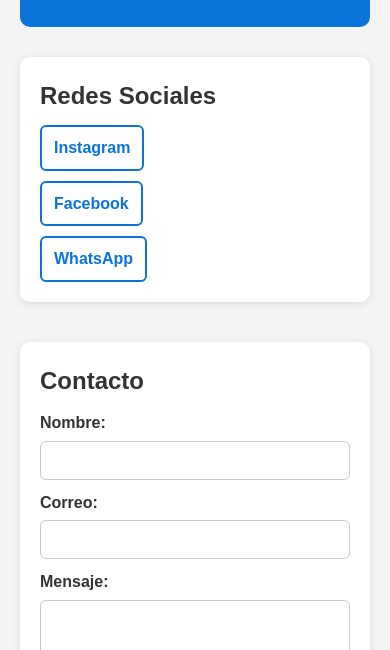
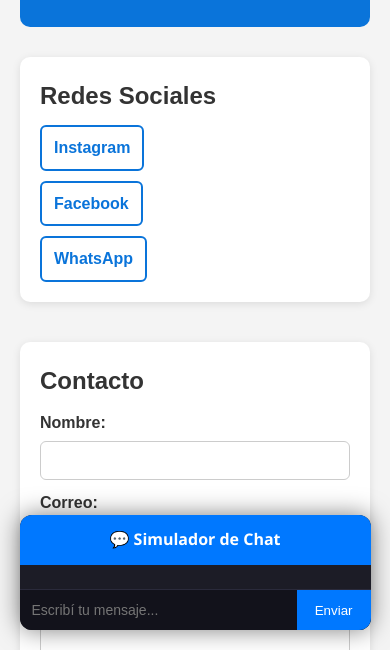
Before and after one commit to David742s/Mi-sitio, a plain HTML site: page index.html in a window 390 px wide. Shown: the part 194-844 px from the top of the page. Drawn offline with Linux system fonts and the light colour scheme; a script that the page names is missing.

Commit message:
Update style.css

```diff
--- a/css/style.css
+++ b/css/style.css
@@ -112,3 +112,126 @@ form button:hover {
     font-size: 0.95rem;
   }
 }
+/* ================= Chat Simulado ================= */
+#chat-wrapper-sim {
+  position: fixed;
+  bottom: 20px;
+  right: 20px;
+  width: 380px;
+  max-height: 500px;
+  background: #15151e;
+  border-radius: 12px;
+  overflow: hidden;
+  display: flex;
+  flex-direction: column;
+  box-shadow: 0 0 25px rgba(0,0,0,0.5);
+  z-index: 1000;
+  font-family: 'Segoe UI', sans-serif;
+}
+
+/* Header del chat */
+#chat-wrapper-sim .chat-header-sim {
+  background: #0078ff;
+  padding: 12px;
+  font-weight: bold;
+  text-align: center;
+  color: #fff;
+}
+
+/* Área de mensajes */
+#chat-wrapper-sim .chat-box-sim {
+  flex: 1;
+  padding: 12px;
+  overflow-y: auto;
+  display: flex;
+  flex-direction: column;
+  gap: 8px;
+  background: #1c1c26;
+}
+
+/* Mensajes */
+#chat-wrapper-sim .message-sim {
+  max-width: 80%;
+  padding: 10px 14px;
+  border-radius: 10px;
+  line-height: 1.4;
+  animation: fadeIn 0.3s ease;
+}
+
+#chat-wrapper-sim .user-sim {
+  background: #0078ff;
+  align-self: flex-end;
+}
+
+#chat-wrapper-sim .bot-sim {
+  background: #2e2e3d;
+  align-self: flex-start;
+}
+
+/* Animación de “Generando respuesta” */
+#chat-wrapper-sim .typing-sim {
+  font-style: italic;
+  color: #ccc;
+}
+
+#chat-wrapper-sim .typing-sim::after {
+  content: "";
+  display: inline-block;
+  width: 6px;
+  height: 6px;
+  margin-left: 4px;
+  border-radius: 50%;
+  background: #ccc;
+  animation: blinkDots 1s infinite steps(3);
+}
+
+/* Inputs */
+#chat-wrapper-sim .chat-input-sim {
+  display: flex;
+  border-top: 1px solid #2a2a3b;
+  background: #12121b;
+}
+
+#chat-wrapper-sim .chat-input-sim input {
+  flex: 1;
+  padding: 12px;
+  border: none;
+  background: transparent;
+  color: white;
+  font-size: 14px;
+}
+
+#chat-wrapper-sim .chat-input-sim button {
+  background: #0078ff;
+  color: white;
+  border: none;
+  padding: 12px 18px;
+  cursor: pointer;
+  transition: 0.2s;
+}
+
+#chat-wrapper-sim .chat-input-sim button:hover {
+  background: #3395ff;
+}
+
+/* Animaciones */
+@keyframes fadeIn {
+  from { opacity: 0; transform: translateY(8px); }
+  to { opacity: 1; transform: translateY(0); }
+}
+
+@keyframes blinkDots {
+  0%, 20% { content: ""; }
+  40% { content: "."; }
+  60% { content: ".."; }
+  80%, 100% { content: "..."; }
+}
+
+/* Responsivo */
+@media (max-width: 600px) {
+  #chat-wrapper-sim {
+    width: 90%;
+    right: 5%;
+    bottom: 20px;
+  }
+}
```
